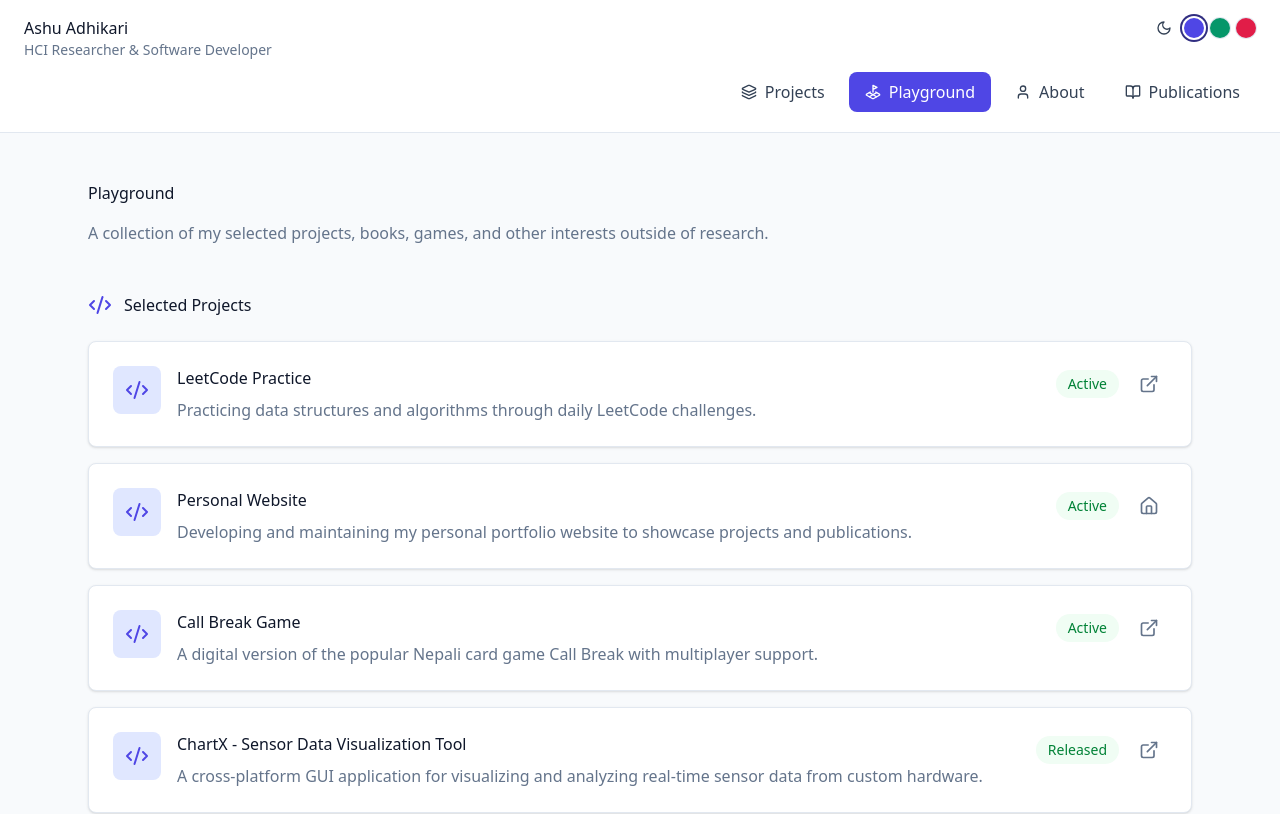
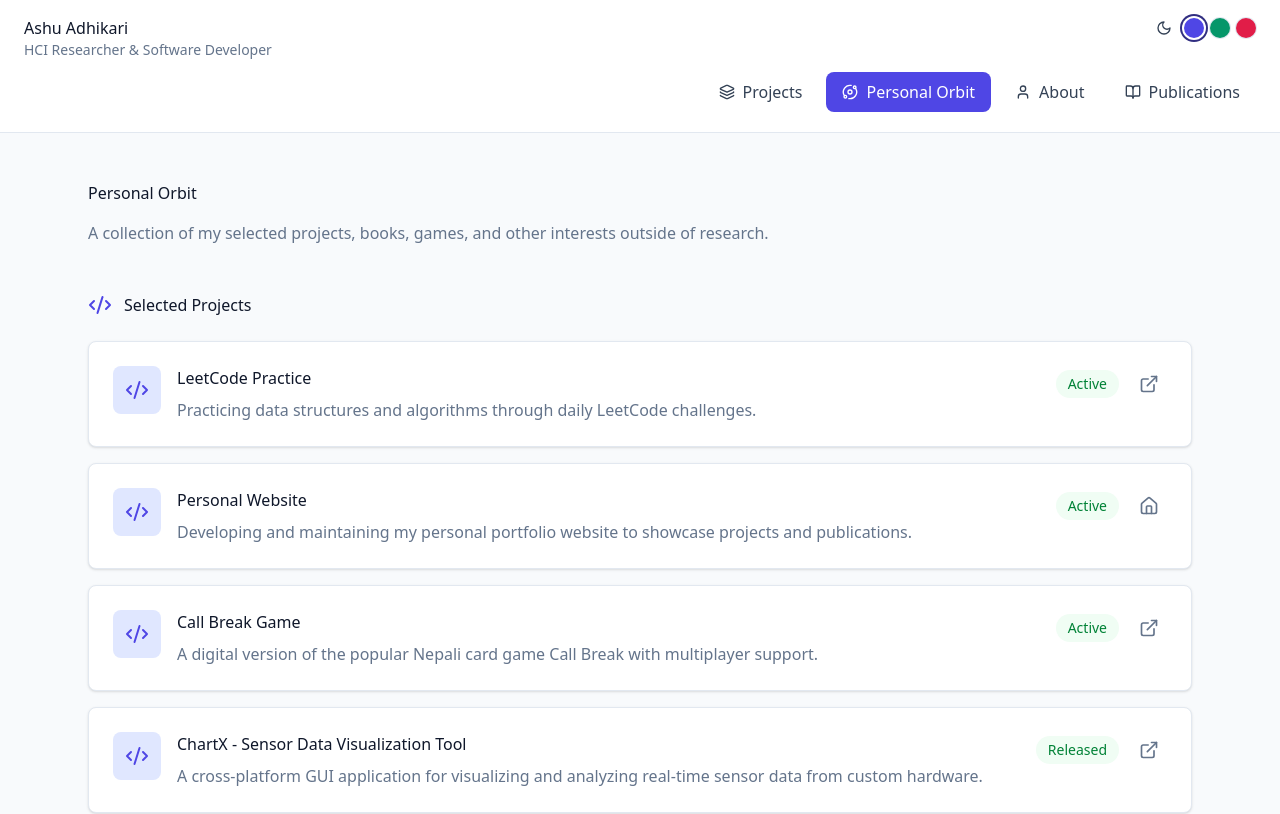
Before and after one commit to ashuadh7/ashuadh7.github.io, a React (Vite) app: page /playground in a window 1280 px wide. Shown: the top 814 px of the page. Built offline with nearby package versions, Linux system fonts and the light colour scheme.

Commit message:
Changed name to personal orbit

```diff
--- a/src/components/Navigation.tsx
+++ b/src/components/Navigation.tsx
@@ -1,5 +1,5 @@
 import { Link, useLocation } from 'react-router-dom';
-import { Layers, User, BookOpen, LandPlot, Sun, Moon } from 'lucide-react';
+import { Layers, User, BookOpen, Orbit, Sun, Moon } from 'lucide-react';
 import { useTheme } from '@/theme/ThemeProvider';
 
 export function Navigation() {
@@ -28,7 +28,7 @@ export function Navigation() {
 
     const navItems = [
         { path: '/', label: 'Projects', shortLabel: 'Projects', icon: Layers },
-        { path: '/playground', label: 'Playground', shortLabel: 'Play', icon: LandPlot },
+        { path: '/playground', label: 'Personal Orbit', shortLabel: 'Orbit', icon: Orbit },
         { path: '/about', label: 'About', shortLabel: 'About', icon: User },
         { path: '/publications', label: 'Publications', shortLabel: 'Pubs', icon: BookOpen },
     ];
--- a/src/pages/PlayGround/PlaygroundBooksDetail.tsx
+++ b/src/pages/PlayGround/PlaygroundBooksDetail.tsx
@@ -34,7 +34,7 @@ export function PlaygroundBooksDetail() {
           className="flex items-center gap-2 text-accent hover-text-accent-strong mb-8 transition-colors"
         >
           <ArrowLeft className="w-5 h-5" />
-          Back to Playground
+          Back to Personal Orbit
         </button>
 
         <div className="mb-10 sm:mb-12">
--- a/src/pages/Playground.tsx
+++ b/src/pages/Playground.tsx
@@ -47,7 +47,7 @@ export function Playground() {
     <main className="bg-subtle min-h-screen">
       <div className="max-w-6xl mx-auto px-4 sm:px-6 py-10 sm:py-12">
         <div className="mb-10 sm:mb-12">
-          <h1 className="mb-4 text-primary">Playground</h1>
+          <h1 className="mb-4 text-primary">Personal Orbit</h1>
           <p className="text-muted">
             A collection of my selected projects, books, games, and other
             interests outside of research.
```
